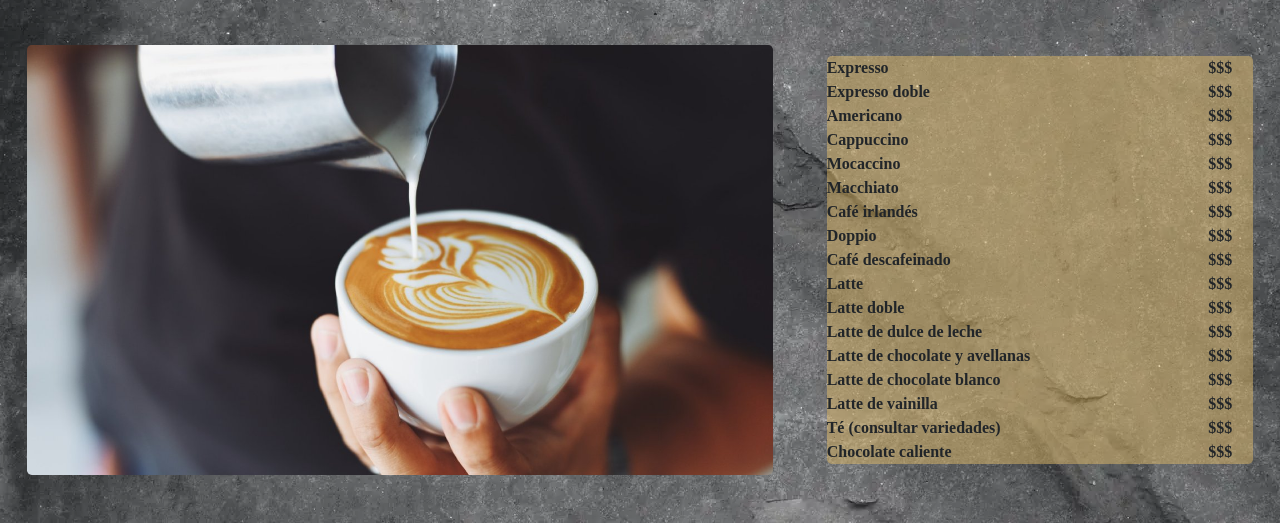
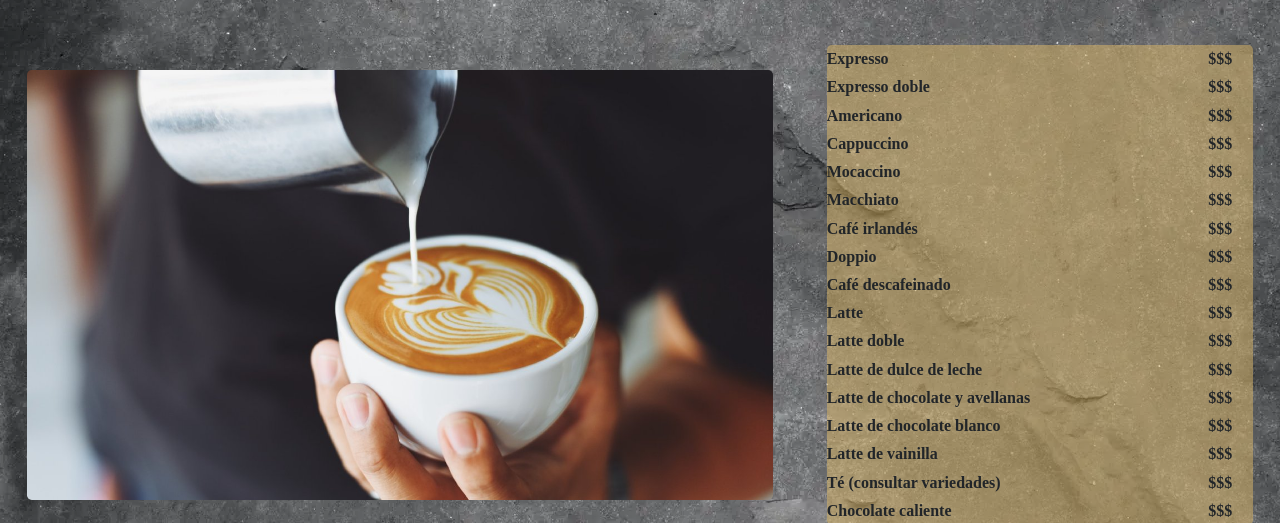
Before and after one commit to CristianZarcovich/proyecto, a website: page sections/menu.html in a window 1280 px wide. Shown: the part 277-800 px from the top of the page. Drawn offline with nearby package versions, Linux system fonts and the light colour scheme; a web font is replaced by a local one.

Commit message:
entrega final

```diff
--- a/scss/_commons.scss
+++ b/scss/_commons.scss
@@ -30,6 +30,7 @@
 
 .bg-menu {
   background-color: $opColor;
+  height: 60vh;
 }
 
 // borders
--- a/sections/menu.html
+++ b/sections/menu.html
@@ -10,6 +10,7 @@
   <link href="https://cdn.jsdelivr.net/npm/bootstrap@5.0.2/dist/css/bootstrap.min.css" rel="stylesheet" integrity="sha384-EVSTQN3/azprG1Anm3QDgpJLIm9Nao0Yz1ztcQTwFspd3yD65VohhpuuCOmLASjC" crossorigin="anonymous">
   <link rel="stylesheet" href="../css/main.css">
   <link href="../css/hover-min.css" rel="stylesheet" media="all">
+  <link rel="icon" href="../img/favicon.png">
   <title>Menú | Cafetería Esencia</title>
 </head>
 <body id="body">
```
Also changed, not shown: index.html (+1 -0 lines), sections/404.html (+1 -0 lines), sections/contactanos.html (+1 -0 lines), sections/nosotros.html (+1 -0 lines), sections/tienda.html (+1 -0 lines), css/main.css, img/favicon.png (added), img/muestra-tienda.webp (deleted).
